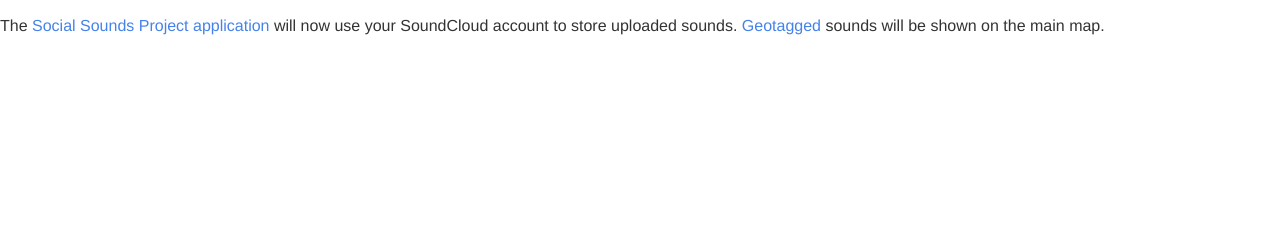
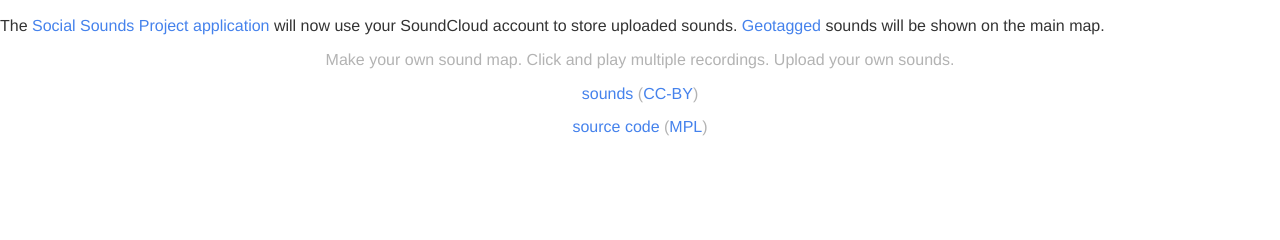
Before and after one commit to jeffbr13/socialsoundsproject-map, a Flask app: template templates/soundcloud-callback.html in a window 1280 px wide. Shown: the part 185-425 px from the top of the page. Run offline with Flask 2, Linux system fonts and the light colour scheme; the template is opened without the code that fills it, so the values that code supplies are empty; some libraries are stand-ins or nearby versions.

Commit message:
Added footer: tagline, sounds, source code links.

```diff
--- a/static/css/project.css
+++ b/static/css/project.css
@@ -21,4 +21,11 @@ nav>ul>li>a {
 
 #map {
     min-height: 600px;
+    margin-bottom: 20px;
 }
+
+footer {
+    width: 100%;
+    height: 60px;
+    text-align: center;
+}
--- a/static/js/map.js
+++ b/static/js/map.js
@@ -2,7 +2,7 @@
 // ----------
 
 function map_container_height () {
-    var map_container_height = $( window ).height() - 100;
+    var map_container_height = $( window ).height() - 140;
     $('#map').height(map_container_height);
 }
 
--- a/templates/base.html
+++ b/templates/base.html
@@ -64,6 +64,16 @@
       {% endblock %}
       </div><!-- /.container/.row -->
     </div><!-- /.container -->
+
+    <footer>
+      <div class="container">
+        <p class="text-muted">Make your own sound map. Click and play multiple recordings. Upload your own sounds.</p>
+
+        <p class="text-muted"><a href="https://soundcloud.com/socialsoundsproject">sounds</a> (<a href="http://creativecommons.org/licenses/by/4.0/">CC-BY</a>)</p>
+        <p class="text-muted"><a href="https://github.com/jeffbr13/socialsoundsproject">source code</a> (<a href="https://www.mozilla.org/MPL/2.0/">MPL</a>)</p>
+      </div>
+    </footer>
+
     <!-- Bootstrap core JavaScript
     ================================================== -->
     <!-- Placed at the end of the document so the pages load faster -->
--- a/templates/upload-sound.html
+++ b/templates/upload-sound.html
@@ -22,16 +22,14 @@
             {{ render_field(form.description, class="form-control", placeholder="Trains passing each other.") }}
 
             <div class="col-md-8">
-                <small class="text-muted">By uploading sounds here, you agree to let us make them available under a <a href="http://creativecommons.org/licenses/by/4.0/">Creative Commons CC-BY license</a>, so that anyone can reuse them.</small>
+                <small class="text-muted">By uploading sounds here, you agree to let us release them under a <a href="http://creativecommons.org/licenses/by/4.0/">Creative Commons CC-BY license</a>, so that anyone can reuse them.</small>
             </div>
             <div class="col-md-4">
                 <input type="submit" value="Upload sound" class="btn btn-lg btn-primary">
             </div>
         </form>
     </div>
-
 </div>
-
 {% endblock %}
 
 
```
